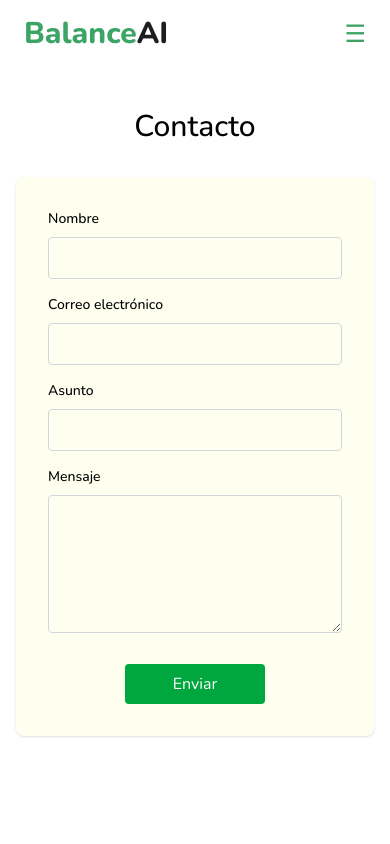
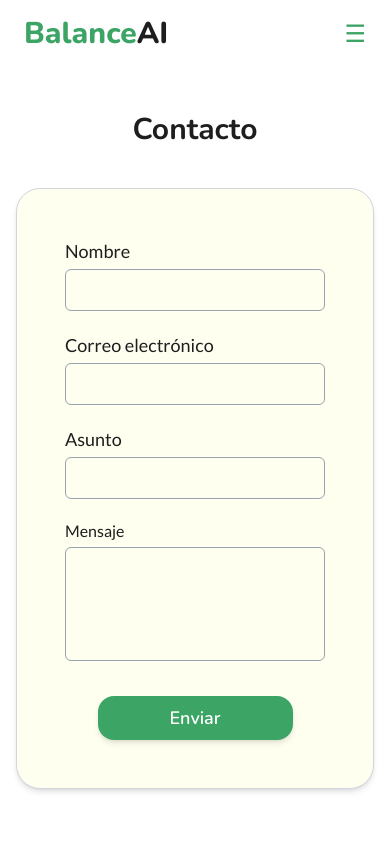
Before and after one commit to M41k80/express3, a Next.js app in the folder frontend/: page /contactform in a window 390 px wide. Shown: the top 844 px of the page. Built offline with nearby package versions, Linux system fonts and the light colour scheme; no server answers.

Commit message:
Contact Responsive

```diff
--- a/frontend/src/app/components/Footer/page.tsx
+++ b/frontend/src/app/components/Footer/page.tsx
@@ -12,13 +12,13 @@ const Footer = () => {
         <div className="flex flex-col items-center md:items-center">
           <h3 className="text-2xl font-bold mb-2">Home</h3>
           <div className="flex space-x-6 text-xl">
-            <Link href="#servicios" className="hover:underline">
+            <Link href="/#servicios" className="hover:underline">
               Servicios
             </Link>
-            <Link href="#crear-blog" className="hover:underline">
+            <Link href="/#crear-blog" className="hover:underline">
               Blog
             </Link>
-            <Link href="#nosotros" className="hover:underline">
+            <Link href="/#nosotros" className="hover:underline">
               Nosotros
             </Link>
           </div>
--- a/frontend/src/app/components/Hero/index.tsx
+++ b/frontend/src/app/components/Hero/index.tsx
@@ -55,7 +55,7 @@ const Hero = () => {
           </p>
           <button
             onClick={openRegisterModal}
-            className="bg-[#3CA464] text-white px-8 py-3 mb-4 cursor-pointer text-base rounded-3xl font-extrabold shadow-lg hover:bg-[#329956] transition"
+            className="bg-[#3CA464] text-white px-8 py-3 mb-4 cursor-pointer text-base rounded-3xl font-extrabold shadow-lg hover:bg-[#329956] transition-transform duration-300 ease-in-out hover:scale-[1.03]"
           >
             Comenzar Ahora
           </button>
--- a/frontend/src/app/components/Navbar/index.tsx
+++ b/frontend/src/app/components/Navbar/index.tsx
@@ -4,6 +4,7 @@ import { useState, useEffect } from "react";
 import LoginModal from "../LoginModal/page";
 import RegisterModal from "../RegisterModal/page";
 import ProfileModal from "../ProfileModal/page";
+import Link from "next/link";
 
 const Navbar = () => {
   const [scrolled, setScrolled] = useState(false);
@@ -54,8 +55,8 @@ const Navbar = () => {
       <div className="max-w-7xl mx-auto px-6 py-4 flex items-center justify-between">
         {/* Logo */}
         <div className="text-3xl font-extrabold">
-          <span className="text-[#3CA464]">Balance</span>
-          <span className="text-[#1E1E1E]">AI</span>
+          <Link href="/" className="text-[#3CA464]">Balance</Link>
+          <Link href="/" className="text-[#1E1E1E]">AI</Link>
         </div>
 
         {/* Botón hamburguesa en mobile */}
@@ -68,28 +69,28 @@ const Navbar = () => {
 
         {/* Enlaces */}
         <div className="hidden md:flex space-x-8 items-center font-bold text-xl text-[#1E1E1E]">
-          <a href="#servicios" className="hover:text-[#3CA464] transition">
+          <Link href="/#servicios" className="hover:text-[#3CA464] transition">
             Servicios
-          </a>
-          <a href="#crear-blog" className="hover:text-[#3CA464] transition">
+          </Link>
+          <Link href="/#crear-blog" className="hover:text-[#3CA464] transition">
             Crear Blog
-          </a>
-          <a href="#nosotros" className="hover:text-[#3CA464] transition">
+          </Link>
+          <Link href="/#nosotros" className="hover:text-[#3CA464] transition">
             Nosotros
-          </a>
+          </Link>
         </div>
 
         {/* Botones de sesión */}
         <div className="hidden md:flex space-x-4">
           <button
             onClick={openLoginModal}
-            className="bg-[#FEFFEF] text-[#3CA464] cursor-pointer text-base font-bold px-6 rounded-2xl py-2 shadow-md hover:opacity-90 transition"
+            className="bg-[#FEFFEF] text-[#3CA464] cursor-pointer text-base font-bold px-6 rounded-2xl py-2 shadow-md hover:opacity-90 transition-transform duration-300 ease-in-out hover:scale-[1.03]"
           >
             Iniciar Sesión
           </button>
           <button
             onClick={openRegisterModal}
-            className="border-[1.78px] border-[#FEFFEF] text-[#FEFFEF] bg-[#3CA464] cursor-pointer shadow-xs text-base font-bold px-6 rounded-2xl py-2 hover:bg-[#329956]  transition"
+            className="border-[1.78px] border-[#FEFFEF] text-[#FEFFEF] bg-[#3CA464] cursor-pointer shadow-xs text-base font-bold px-6 rounded-2xl py-2 hover:bg-[#329956] transition-transform duration-300 ease-in-out hover:scale-[1.03]"
           >
             Registrarse
           </button>
--- a/frontend/src/app/components/sections/CrearBlog.tsx
+++ b/frontend/src/app/components/sections/CrearBlog.tsx
@@ -124,7 +124,7 @@ export default function BlogPage() {
           <button
             type="submit"
             disabled={creating}
-            className="bg-[#3CA464] cursor-pointer text-white px-10 py-2 font-extrabold text-base rounded-2xl hover:bg-[#329956] shadow-xl"
+            className="bg-[#3CA464] cursor-pointer text-white px-10 py-2 font-extrabold text-base rounded-2xl hover:bg-[#329956] shadow-xl transition-transform duration-300 ease-in-out hover:scale-[1.03]"
           >
             {creating ? "Creando..." : "Crear Blog"}
           </button>
--- a/frontend/src/app/contactform/page.tsx
+++ b/frontend/src/app/contactform/page.tsx
@@ -24,24 +24,23 @@ const ContactForm = () => {
 
   const handleSubmit = (e: React.FormEvent) => {
     e.preventDefault();
-    // Handle form submission logic here
     console.log(formData);
   };
 
   return (
-    <div className="min-h-screen bg-[#FEFFEF]">
+    <div className="min-h-screen mt-8">
       <Navbar />
-      <div className="flex flex-col items-center justify-center min-h-screen py-12 px-4 bg-white">
-        <h1 className="text-3xl font-medium mb-8 text-center text-black">
+      <div className="flex flex-col items-center justify-center py-20 px-4">
+        <h1 className="text-3xl md:text-4xl font-bold text-[#1E1E1E] mb-10 text-center">
           Contacto
         </h1>
 
-        <div className="w-full max-w-md bg-[#FEFFEF] rounded-lg p-8 shadow-sm text-black">
-          <form onSubmit={handleSubmit}>
-            <div className="mb-4">
+        <div className="bg-[#FEFFEF] w-full max-w-xl p-12 rounded-3xl shadow-md border border-gray-300">
+          <form onSubmit={handleSubmit} className="space-y-5">
+            <div>
               <label
                 htmlFor="nombre"
-                className="block text-sm font-medium mb-2"
+                className="block mb-1 text-lg font-lato font-medium text-[#1E1E1E]"
               >
                 Nombre
               </label>
@@ -51,15 +50,15 @@ const ContactForm = () => {
                 name="nombre"
                 value={formData.nombre}
                 onChange={handleChange}
-                className="w-full p-2 border border-gray-300 rounded bg-[#FEFFEF]"
                 required
+                className="w-full p-2 border border-gray-400 rounded-md bg-[#FEFFEF] text-[#1E1E1E] focus:outline-none focus:ring-1 focus:ring-[#3CA464]"
               />
             </div>
 
-            <div className="mb-4">
+            <div>
               <label
                 htmlFor="correo"
-                className="block text-sm font-medium mb-2"
+                className="block mb-1 font-medium text-lg font-lato text-[#1E1E1E]"
               >
                 Correo electrónico
               </label>
@@ -69,15 +68,15 @@ const ContactForm = () => {
                 name="correo"
                 value={formData.correo}
                 onChange={handleChange}
-                className="w-full p-2 border border-gray-300 rounded bg-[#FEFFEF]"
                 required
+                className="w-full p-2 border border-gray-400 rounded-md bg-[#FEFFEF] text-[#1E1E1E] focus:outline-none focus:ring-1 focus:ring-[#3CA464]"
               />
             </div>
 
-            <div className="mb-4">
+            <div>
               <label
                 htmlFor="asunto"
-                className="block text-sm font-medium mb-2"
+                className="block mb-1 text-lg font-lato font-medium text-[#1E1E1E]"
               >
                 Asunto
               </label>
@@ -87,15 +86,15 @@ const ContactForm = () => {
                 name="asunto"
                 value={formData.asunto}
                 onChange={handleChange}
-                className="w-full p-2 border border-gray-300 rounded bg-[#FEFFEF]"
                 required
+                className="w-full p-2 border border-gray-400 rounded-md bg-[#FEFFEF] text-[#1E1E1E] focus:outline-none focus:ring-1 focus:ring-[#3CA464]"
               />
             </div>
 
-            <div className="mb-6">
+            <div>
               <label
                 htmlFor="mensaje"
-                className="block text-sm font-medium mb-2"
+                className="block mb-1 text-xlg font-lato font-medium text-[#1E1E1E]"
               >
                 Mensaje
               </label>
@@ -104,16 +103,16 @@ const ContactForm = () => {
                 name="mensaje"
                 value={formData.mensaje}
                 onChange={handleChange}
-                rows={5}
-                className="w-full p-2 border border-gray-300 rounded bg-[#FEFFEF]"
+                rows={4}
                 required
+                className="w-full p-2 border border-gray-400 rounded-md bg-[#FEFFEF] text-[#1E1E1E] resize-none focus:outline-none focus:ring-1 focus:ring-[#3CA464]"
               />
             </div>
 
-            <div className="flex justify-center">
+            <div className="flex justify-center pt-2">
               <button
                 type="submit"
-                className="bg-green-600 hover:bg-green-700 text-white py-2 px-12 rounded transition-colors"
+                className="bg-[#3CA464] hover:bg-[#329956] cursor-pointer text-lg text-white font-semibold px-18 py-2 rounded-2xl transition-shadow shadow-md"
               >
                 Enviar
               </button>
```
